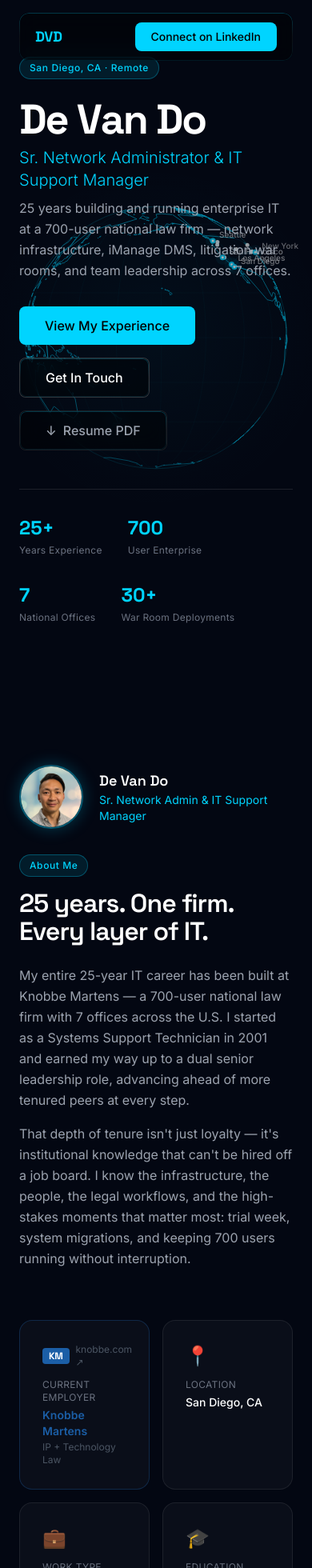
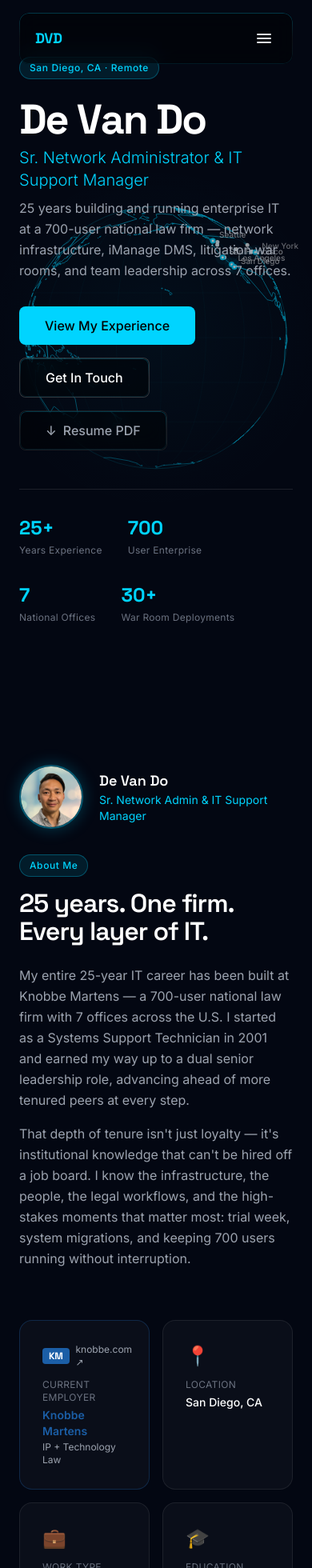
Before and after one commit to MrDVD858/DvD-WebsiteResume, a React (Vite) app: page / in a window 390 px wide. Shown: the top 1960 px of the page at 80% size. Built offline with nearby package versions, Linux system fonts and the light colour scheme.

Commit message:
Update 9 Files

```diff
--- a/src/components/AboutSection.tsx
+++ b/src/components/AboutSection.tsx
@@ -53,13 +53,13 @@
             { icon: '🎓', label: 'Education', value: 'BS Info Decision Systems', sub: 'SDSU · 2000' },
             { icon: '⚖️', label: 'Industry', value: 'Legal Tech · Law Firm IT' },
             { icon: '💻', label: 'Work Style', value: 'Remote · Hybrid Considered' },
-          ].map((item) => (
-            <div
-              key={item.label}
-              className={'skill-card flex flex-col' + (item.url ? ' cursor-pointer' : '')}
-              style={item.url ? { borderColor: `${KNOBBE_BLUE}55` } : {}}
-              onClick={() => item.url && window.open(item.url, '_blank')}
-            >
+          ].map((item) => {
+            // Shared card contents. We build them once, then wrap in either an
+            // <a> (when the card links somewhere) or a plain <div> (when it doesn't).
+            // Using a real <a> makes the link keyboard-focusable, screen-reader
+            // friendly, and right-clickable — none of which a div+onClick gives you.
+            const inner = (
+              <>
                 {/* Knobbe card — uses their actual brand blue */}
                 {item.icon === null ? (
                   <div className="mb-3 flex items-center gap-2">
@@ -67,7 +67,7 @@
                       style={{ background: KNOBBE_BLUE, color: '#fff', fontFamily: 'Space Grotesk, sans-serif' }}>
                       KM
                     </div>
-                  <span className="text-xs text-gray-600">knobbe.com ↗</span>
+                    <span className="text-xs text-gray-400">knobbe.com ↗</span>
                   </div>
                 ) : (
                   <span className="text-2xl mb-3 block">{item.icon}</span>
@@ -77,9 +77,30 @@
                   ? <p className="font-semibold text-sm" style={{ color: KNOBBE_BLUE }}>{item.value}</p>
                   : <p className="text-white font-medium text-sm">{item.value}</p>
                 }
-              {item.sub && <p className="text-xs text-gray-600 mt-0.5">{item.sub}</p>}
+                {item.sub && <p className="text-xs text-gray-400 mt-0.5">{item.sub}</p>}
+              </>
+            )
+
+            // `no-underline` keeps the anchor visually identical to the old div.
+            const cardClass = 'skill-card flex flex-col no-underline' + (item.url ? ' cursor-pointer' : '')
+
+            return item.url ? (
+              <a
+                key={item.label}
+                href={item.url}
+                target="_blank"
+                rel="noreferrer"
+                className={cardClass}
+                style={{ borderColor: `${KNOBBE_BLUE}55` }}
+              >
+                {inner}
+              </a>
+            ) : (
+              <div key={item.label} className={cardClass}>
+                {inner}
               </div>
-          ))}
+            )
+          })}
         </div>
       </div>
     </section>
--- a/src/components/ContactSection.tsx
+++ b/src/components/ContactSection.tsx
@@ -24,7 +24,7 @@
         </div>
 
         <div className="border-t border-white/10 pt-12">
-          <p className="text-xs text-gray-600 tracking-widest uppercase mb-6">Top Skills</p>
+          <p className="text-xs text-gray-400 tracking-widest uppercase mb-6">Top Skills</p>
           <div className="flex flex-wrap gap-3 justify-center">
             {[
               'Network Administration', 'iManage DMS', 'Palo Alto Firewall',
--- a/src/components/ExperienceSection.tsx
+++ b/src/components/ExperienceSection.tsx
@@ -137,7 +137,7 @@
                 </div>
                 <div className="text-right flex-shrink-0">
                   <p className="text-gray-400 text-sm">{job.period}</p>
-                  <p className="text-gray-600 text-xs mt-0.5">{job.type}</p>
+                  <p className="text-gray-400 text-xs mt-0.5">{job.type}</p>
                 </div>
               </div>
 
--- a/src/components/Footer.tsx
+++ b/src/components/Footer.tsx
@@ -8,10 +8,10 @@
         <span className="font-bold text-lg" style={{ fontFamily: 'Space Grotesk, sans-serif', color: '#00D4FF' }}>
           DVD
         </span>
-        <p className="text-gray-600 text-sm text-center">
+        <p className="text-gray-400 text-sm text-center">
           © {year} De Van Do · San Diego, CA
-          <span className="mx-2 text-gray-800">·</span>
-          <span className="text-gray-700">Updated {month} {year}</span>
+          <span className="mx-2 text-gray-600">·</span>
+          <span className="text-gray-400">Updated {month} {year}</span>
         </p>
         <a href="https://linkedin.com/in/de-van-do-68a89825b/" target="_blank" rel="noreferrer"
           className="text-sm text-gray-500 hover:text-white transition-colors">
--- a/src/components/HeroSection.tsx
+++ b/src/components/HeroSection.tsx
@@ -1,15 +1,11 @@
 import AnimatedHeading from './AnimatedHeading'
 import FadeIn from './FadeIn'
 import NetworkBackground from './NetworkBackground'
-
-const VIDEO_URL = 'https://d8j0ntlcm91z4.cloudfront.net/user_38xzZboKViGWJOttwIXH07lWA1P/hf_20260403_050628_c4e32401-fab4-4a27-b7a8-6e9291cd5959.mp4'
 
 export default function HeroSection() {
   return (
     <section className="relative w-full h-screen flex flex-col overflow-hidden">
       <NetworkBackground />
-      {/* <video className="absolute inset-0 w-full h-full object-cover z-0"
-        src={VIDEO_URL} autoPlay loop muted playsInline /> */}
       <div className="absolute inset-0 z-10" style={{ background: 'linear-gradient(to bottom, rgba(3,7,18,0.2) 0%, rgba(3,7,18,0.4) 60%, rgba(3,7,18,0.97) 100%)' }} />
 
       <div className="relative z-20 flex-1 flex flex-col justify-end px-6 md:px-12 lg:px-20 pb-16 lg:pb-24 max-w-6xl mx-auto w-full">
--- a/src/components/Navbar.tsx
+++ b/src/components/Navbar.tsx
@@ -1,11 +1,39 @@
+import { useState } from 'react'
+
+// Nav items live in one array so the desktop bar and the mobile menu
+// stay in sync — edit here once and both render the same links.
+const NAV_ITEMS = [
+  { label: 'About',          id: 'about' },
+  { label: 'Expertise',      id: 'expertise' },
+  { label: 'Experience',     id: 'experience' },
+  { label: 'Certifications', id: 'certifications' },
+  { label: 'Contact',        id: 'contact' },
+]
+
 export default function Navbar() {
+  // Tracks whether the mobile dropdown menu is open.
+  const [open, setOpen] = useState(false)
+
+  // Smooth-scroll to a section. We use scrollIntoView (not window.scrollTo)
+  // because the page content lives inside a <main> wrapper, and scrollIntoView
+  // is what reliably lands on the section here.
   function scrollTo(id: string) {
     document.getElementById(id)?.scrollIntoView({ behavior: 'smooth', block: 'start' })
   }
 
+  // When a mobile link is tapped: scroll to it, then close the menu.
+  function handleMobileNav(id: string) {
+    scrollTo(id)
+    setOpen(false)
+  }
+
   return (
     <nav className="fixed top-0 left-0 right-0 z-50 px-6 md:px-12 pt-4">
-      <div className="liquid-glass rounded-xl px-5 py-3 flex items-center justify-between max-w-6xl mx-auto">
+      {/* Wrapper centers both the bar and the mobile menu together */}
+      <div className="max-w-6xl mx-auto">
+
+        {/* ---- Top bar ---- */}
+        <div className="liquid-glass rounded-xl px-5 py-3 flex items-center justify-between">
           <span
             className="font-bold text-lg tracking-tight cursor-pointer"
             style={{ fontFamily: 'Space Grotesk, sans-serif', color: '#00D4FF' }}
@@ -14,14 +42,9 @@
             DVD
           </span>
 
+          {/* Desktop links — hidden on phones, shown from md up */}
           <div className="hidden md:flex gap-8">
-          {[
-            { label: 'About',          id: 'about' },
-            { label: 'Expertise',      id: 'expertise' },
-            { label: 'Experience',     id: 'experience' },
-            { label: 'Certifications', id: 'certifications' },
-            { label: 'Contact',        id: 'contact' },
-          ].map((item) => (
+            {NAV_ITEMS.map((item) => (
               <button
                 key={item.label}
                 onClick={() => scrollTo(item.id)}
@@ -32,16 +55,74 @@
             ))}
           </div>
 
+          <div className="flex items-center gap-2">
+            {/* LinkedIn CTA — hidden on phones (it moves into the mobile menu) */}
             <a
               href="https://linkedin.com/in/de-van-do-68a89825b/"
               target="_blank"
               rel="noreferrer"
-          className="text-sm font-medium px-5 py-2 rounded-lg transition-colors duration-200"
+              className="hidden md:inline-block text-sm font-medium px-5 py-2 rounded-lg transition-colors duration-200"
+              style={{ background: '#00D4FF', color: '#000' }}
+            >
+              Connect on LinkedIn
+            </a>
+
+            {/* Hamburger button — only on phones (md:hidden) */}
+            <button
+              type="button"
+              onClick={() => setOpen((v) => !v)}
+              aria-label={open ? 'Close menu' : 'Open menu'}
+              aria-expanded={open}
+              aria-controls="mobile-menu"
+              className="md:hidden p-2 -mr-1 text-gray-200 hover:text-white transition-colors bg-transparent border-none cursor-pointer"
+            >
+              {/* Swap between an "X" (when open) and the hamburger icon (when closed).
+                  Inline SVG keeps this dependency-free — no icon library needed yet. */}
+              {open ? (
+                <svg width="24" height="24" viewBox="0 0 24 24" fill="none" stroke="currentColor" strokeWidth="2" strokeLinecap="round" aria-hidden="true">
+                  <line x1="6" y1="6" x2="18" y2="18" />
+                  <line x1="18" y1="6" x2="6" y2="18" />
+                </svg>
+              ) : (
+                <svg width="24" height="24" viewBox="0 0 24 24" fill="none" stroke="currentColor" strokeWidth="2" strokeLinecap="round" aria-hidden="true">
+                  <line x1="4" y1="7" x2="20" y2="7" />
+                  <line x1="4" y1="12" x2="20" y2="12" />
+                  <line x1="4" y1="17" x2="20" y2="17" />
+                </svg>
+              )}
+            </button>
+          </div>
+        </div>
+
+        {/* ---- Mobile dropdown menu ---- */}
+        {/* Only rendered when open, and only ever visible on phones (md:hidden). */}
+        {open && (
+          <div
+            id="mobile-menu"
+            className="md:hidden mt-2 liquid-glass rounded-xl p-2 flex flex-col"
+          >
+            {NAV_ITEMS.map((item) => (
+              <button
+                key={item.label}
+                onClick={() => handleMobileNav(item.id)}
+                className="text-left text-base text-gray-200 hover:text-white transition-colors py-3 px-3 rounded-lg bg-transparent border-none cursor-pointer"
+              >
+                {item.label}
+              </button>
+            ))}
+            <a
+              href="https://linkedin.com/in/de-van-do-68a89825b/"
+              target="_blank"
+              rel="noreferrer"
+              onClick={() => setOpen(false)}
+              className="mt-1 text-center text-sm font-medium py-3 px-3 rounded-lg transition-colors"
               style={{ background: '#00D4FF', color: '#000' }}
             >
               Connect on LinkedIn
             </a>
           </div>
+        )}
+      </div>
     </nav>
   )
 }
```
Also changed, not shown: index.html (+2 -2 lines), src/App.tsx (+0 -7 lines), src/components/CertificationsSection.tsx (+13 -8 lines). Lines whose indentation alone changed are shown as unchanged.
